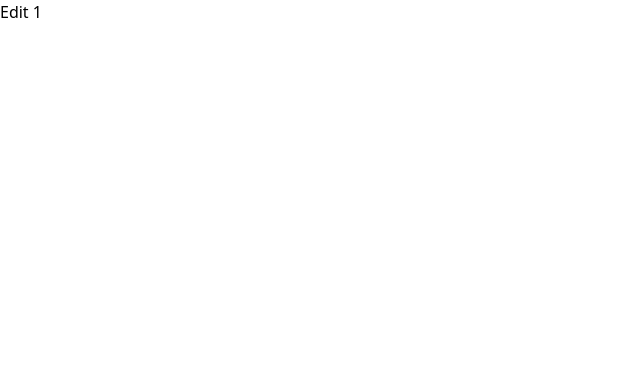
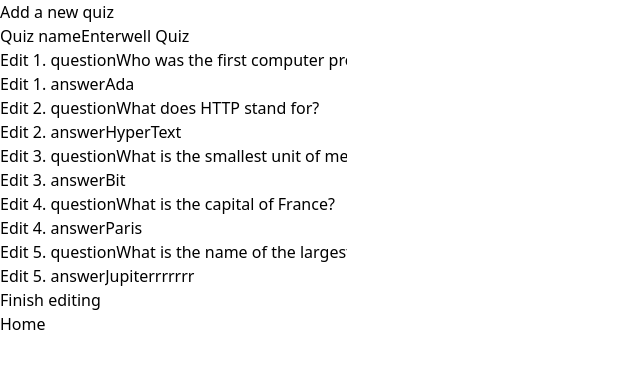
Before and after one commit to miskulinivan/React-Quiz-Project, a React (Vite) app: page /quizzes/1 in a window 1280 px wide. Shown: the top 368 px of the page, without its empty margins (0-640 px from the left). Built offline with nearby package versions, Linux system fonts and the light colour scheme; data requests are answered from the project's data file.

Commit message:
Add edit functionality
Added edit functionality

```diff
--- a/db.json
+++ b/db.json
@@ -27,7 +27,7 @@
         {
           "id": 5,
           "question": "What is the name of the largest planet?",
-          "answer": "Jupiter"
+          "answer": "Jupiterrrrrrr"
         }
       ]
     },
@@ -75,28 +75,12 @@
     },
     {
       "id": 4,
-      "name": "quizname",
+      "name": "test",
       "questions": [
         {
           "id": 1,
           "question": "question1",
-          "answer": "question2"
-        },
-        {
-          "id": 2,
-          "question": "111",
-          "answer": "111"
-        }
-      ]
-    },
-    {
-      "id": 5,
-      "name": "test",
-      "questions": [
-        {
-          "id": 1,
-          "question": "test",
-          "answer": "test"
+          "answer": "answer1"
         }
       ]
     }
--- a/src/components/Quiz.jsx
+++ b/src/components/Quiz.jsx
@@ -7,7 +7,8 @@ const Quiz = ({ quiz }) => {
     const { setQuizzes } = useContext(QuizContext);
     const navigate = useNavigate();
 
-    const handleDeleteQuiz = (id) => {
+    const handleDeleteQuiz = (e, id) => {
+        e.stopPropagation();
         axios
             .delete(`http://localhost:3000/quizzes/${id}`)
             .then((res) => {
@@ -29,7 +30,7 @@ const Quiz = ({ quiz }) => {
                     Start
                 </button>
                 <button
-                    onClick={() => handleDeleteQuiz(quiz.id)}
+                    onClick={(e) => handleDeleteQuiz(e, quiz.id)}
                     className='text-white bg-red-700 hover:bg-red-800 focus:outline-none focus:ring-4 focus:ring-red-300 font-medium rounded-full text-sm px-5 py-2.5 text-center mr-2 mb-2 dark:bg-red-600 dark:hover:bg-red-700 dark:focus:ring-red-900'
                 >
                     Delete
--- a/src/pages/Edit.jsx
+++ b/src/pages/Edit.jsx
@@ -1,8 +1,155 @@
-import { useParams } from 'react-router-dom';
-
+import axios from 'axios';
+import { useContext, useEffect, useState } from 'react';
+import { useNavigate, useParams } from 'react-router-dom';
+import { Link } from 'react-router-dom';
 const Edit = () => {
     const { id } = useParams();
-    return <div>Edit {id}</div>;
+    const [currentQuiz, setCurrentQuiz] = useState({});
+    const navigate = useNavigate();
+    /*  const { quizzes } = useContext(QuizContext); */
+
+    useEffect(() => {
+        axios
+            .get(`http://localhost:3000/quizzes/${id}`)
+            .then((res) => setCurrentQuiz(res.data))
+            .catch((err) => console.log(err));
+    }, []);
+
+    useEffect(() => {
+        console.log(currentQuiz);
+    }, [currentQuiz]);
+
+    const handleSubmit = (e) => {
+        e.preventDefault();
+        axios
+            .put(`http://localhost:3000/quizzes/${id}`, currentQuiz)
+            .then((res) => {
+                console.log(res.data);
+                alert('Updated sucessfully');
+                navigate('/');
+            })
+            .catch((err) => console.log(err));
+    };
+
+    return (
+        <div>
+            <div className='mx-auto max-w-md w-11/12'>
+                <h1 className='text-2xl font-bold mb-4 p-4'>Add a new quiz</h1>
+                <form onSubmit={handleSubmit}>
+                    <div className='mb-4 p-4'>
+                        <label
+                            htmlFor='name'
+                            className='block text-gray-700 font-bold mb-2'
+                        >
+                            Quiz name
+                        </label>
+                        <input
+                            type='text'
+                            id='name'
+                            value={currentQuiz.name}
+                            onChange={(e) =>
+                                setCurrentQuiz({
+                                    ...currentQuiz,
+                                    [e.target.id]: e.target.value,
+                                })
+                            }
+                            className='shadow appearance-none border rounded w-full py-2 px-3 text-gray-700 leading-tight focus:outline-none focus:shadow-outline'
+                            /*  required */
+                        />
+                    </div>
+                    {currentQuiz.questions?.map((question, index) => {
+                        return (
+                            <div
+                                key={question.id}
+                                className='border-4 mb-4 rounded-xl border-gray-700  p-4'
+                            >
+                                <div className='mb-4'>
+                                    <label
+                                        htmlFor='question'
+                                        className='block text-gray-700 font-bold mb-2'
+                                    >
+                                        Edit {index + 1}. question
+                                    </label>
+                                    <input
+                                        type='text'
+                                        id='question'
+                                        value={question.question}
+                                        onChange={(e) => {
+                                            const updatedQuestions = [
+                                                ...currentQuiz.questions,
+                                            ];
+                                            updatedQuestions[index] = {
+                                                ...question,
+                                                question: e.target.value,
+                                            };
+                                            setCurrentQuiz({
+                                                ...currentQuiz,
+                                                questions: updatedQuestions,
+                                            });
+                                        }}
+                                        className='shadow appearance-none border rounded w-full py-2 px-3 text-gray-700 leading-tight focus:outline-none focus:shadow-outline'
+                                        /*  required */
+                                    />
+                                </div>
+                                <div className='mb-4'>
+                                    <label
+                                        htmlFor='answer'
+                                        className='block text-gray-700 font-bold mb-2'
+                                    >
+                                        Edit {index + 1}. answer
+                                    </label>
+                                    <input
+                                        type='text'
+                                        id='answer'
+                                        value={question.answer}
+                                        onChange={(e) => {
+                                            const updatedQuestions = [
+                                                ...currentQuiz.questions,
+                                            ];
+                                            updatedQuestions[index] = {
+                                                ...question,
+                                                answer: e.target.value,
+                                            };
+                                            setCurrentQuiz({
+                                                ...currentQuiz,
+                                                questions: updatedQuestions,
+                                            });
+                                        }}
+                                        className='shadow appearance-none border rounded w-full py-2 px-3 text-gray-700 leading-tight focus:outline-none focus:shadow-outline'
+                                        /*  required */
+                                    />
+                                </div>
+                                {/*  <div className='flex justify-between'>
+                                    <button
+                                        type='submit'
+                                        className='bg-green-500 hover:bg-green-700 text-white font-bold py-2 px-4 rounded focus:outline-none focus:shadow-outline'
+                                    >
+                                        Edit
+                                    </button>
+                                </div> */}
+                            </div>
+                        );
+                    })}
+
+                    <button
+                        type='submit'
+                        className='bg-blue-500 hover:bg-blue-700 text-white font-bold py-2 px-4 rounded focus:outline-none focus:shadow-outline'
+                    >
+                        Finish editing
+                    </button>
+                </form>
+                <div className='flex justify-center'>
+                    <Link
+                        className='bg-gray-500 hover:bg-gray-700 text-white font-bold py-2 px-4 rounded focus:outline-none focus:shadow-outline
+'
+                        to='/'
+                    >
+                        Home
+                    </Link>
+                </div>
+            </div>
+        </div>
+    );
 };
 
 export default Edit;
```
